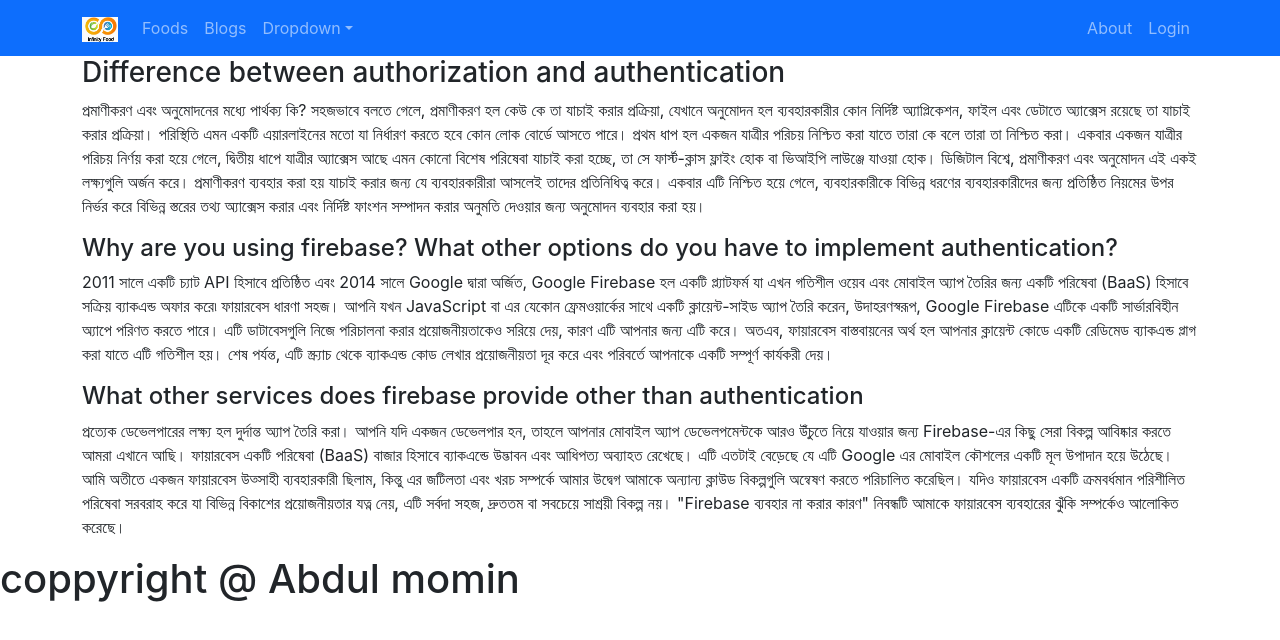
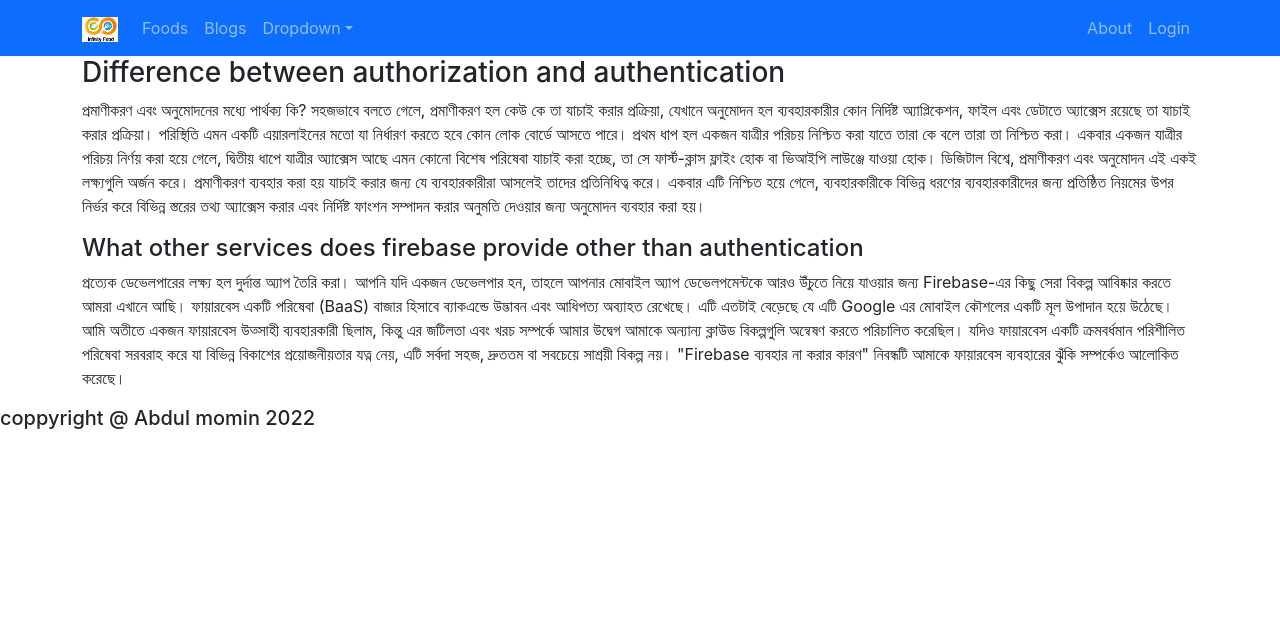
Before and after one commit to momin109/independent-service-provider-ten, a React (Create React App) app: page /blogs in a window 1280 px wide. Shown: the top 640 px of the page. Built offline with nearby package versions, Linux system fonts and the light colour scheme; no server answers.

Commit message:
complate

```diff
--- a/src/Pages/Home/Home/Blogs/Blogs.js
+++ b/src/Pages/Home/Home/Blogs/Blogs.js
@@ -7,12 +7,7 @@
             <p>প্রমাণীকরণ এবং অনুমোদনের মধ্যে পার্থক্য কি? সহজভাবে বলতে গেলে, প্রমাণীকরণ হল কেউ কে তা যাচাই করার প্রক্রিয়া, যেখানে অনুমোদন হল ব্যবহারকারীর কোন নির্দিষ্ট অ্যাপ্লিকেশন, ফাইল এবং ডেটাতে অ্যাক্সেস রয়েছে তা যাচাই করার প্রক্রিয়া। পরিস্থিতি এমন একটি এয়ারলাইনের মতো যা নির্ধারণ করতে হবে কোন লোক বোর্ডে আসতে পারে। প্রথম ধাপ হল একজন যাত্রীর পরিচয় নিশ্চিত করা যাতে তারা কে বলে তারা তা নিশ্চিত করা। একবার একজন যাত্রীর পরিচয় নির্ণয় করা হয়ে গেলে, দ্বিতীয় ধাপে যাত্রীর অ্যাক্সেস আছে এমন কোনো বিশেষ পরিষেবা যাচাই করা হচ্ছে, তা সে ফার্স্ট-ক্লাস ফ্লাইং হোক বা ভিআইপি লাউঞ্জে যাওয়া হোক।
 
                 ডিজিটাল বিশ্বে, প্রমাণীকরণ এবং অনুমোদন এই একই লক্ষ্যগুলি অর্জন করে। প্রমাণীকরণ ব্যবহার করা হয় যাচাই করার জন্য যে ব্যবহারকারীরা আসলেই তাদের প্রতিনিধিত্ব করে। একবার এটি নিশ্চিত হয়ে গেলে, ব্যবহারকারীকে বিভিন্ন ধরণের ব্যবহারকারীদের জন্য প্রতিষ্ঠিত নিয়মের উপর নির্ভর করে বিভিন্ন স্তরের তথ্য অ্যাক্সেস করার এবং নির্দিষ্ট ফাংশন সম্পাদন করার অনুমতি দেওয়ার জন্য অনুমোদন ব্যবহার করা হয়।</p>
-            <h4>Why are you using firebase? What other options do you have to implement authentication?</h4>
-            <p>2011 সালে একটি চ্যাট API হিসাবে প্রতিষ্ঠিত এবং 2014 সালে Google দ্বারা অর্জিত, Google Firebase হল একটি প্ল্যাটফর্ম যা এখন গতিশীল ওয়েব এবং মোবাইল অ্যাপ তৈরির জন্য একটি পরিষেবা (BaaS) হিসাবে সক্রিয় ব্যাকএন্ড অফার করে৷
 
-                ফায়ারবেস ধারণা সহজ। আপনি যখন JavaScript বা এর যেকোন ফ্রেমওয়ার্কের সাথে একটি ক্লায়েন্ট-সাইড অ্যাপ তৈরি করেন, উদাহরণস্বরূপ, Google Firebase এটিকে একটি সার্ভারবিহীন অ্যাপে পরিণত করতে পারে। এটি ডাটাবেসগুলি নিজে পরিচালনা করার প্রয়োজনীয়তাকেও সরিয়ে দেয়, কারণ এটি আপনার জন্য এটি করে।
-
-                অতএব, ফায়ারবেস বাস্তবায়নের অর্থ হল আপনার ক্লায়েন্ট কোডে একটি রেডিমেড ব্যাকএন্ড প্লাগ করা যাতে এটি গতিশীল হয়। শেষ পর্যন্ত, এটি স্ক্র্যাচ থেকে ব্যাকএন্ড কোড লেখার প্রয়োজনীয়তা দূর করে এবং পরিবর্তে আপনাকে একটি সম্পূর্ণ কার্যকরী দেয়।</p>
             <h4>What other services does firebase provide other than authentication</h4>
             <p>প্রত্যেক ডেভেলপারের লক্ষ্য হল দুর্দান্ত অ্যাপ তৈরি করা। আপনি যদি একজন ডেভেলপার হন, তাহলে আপনার মোবাইল অ্যাপ ডেভেলপমেন্টকে আরও উঁচুতে নিয়ে যাওয়ার জন্য Firebase-এর কিছু সেরা বিকল্প আবিষ্কার করতে আমরা এখানে আছি।
 
--- a/src/Pages/Shared/Footer/Footer.js
+++ b/src/Pages/Shared/Footer/Footer.js
@@ -3,7 +3,7 @@
 const Footer = () => {
     return (
         <footer>
-            <h1 className='footer-title'>coppyright @ Abdul momin</h1>
+            <h5 className='footer-title'>coppyright @ Abdul momin 2022</h5>
         </footer>
     );
 };
```
Also changed, not shown: firebase.json (added), 1 other file (tests, documents, lock files or other folders).
